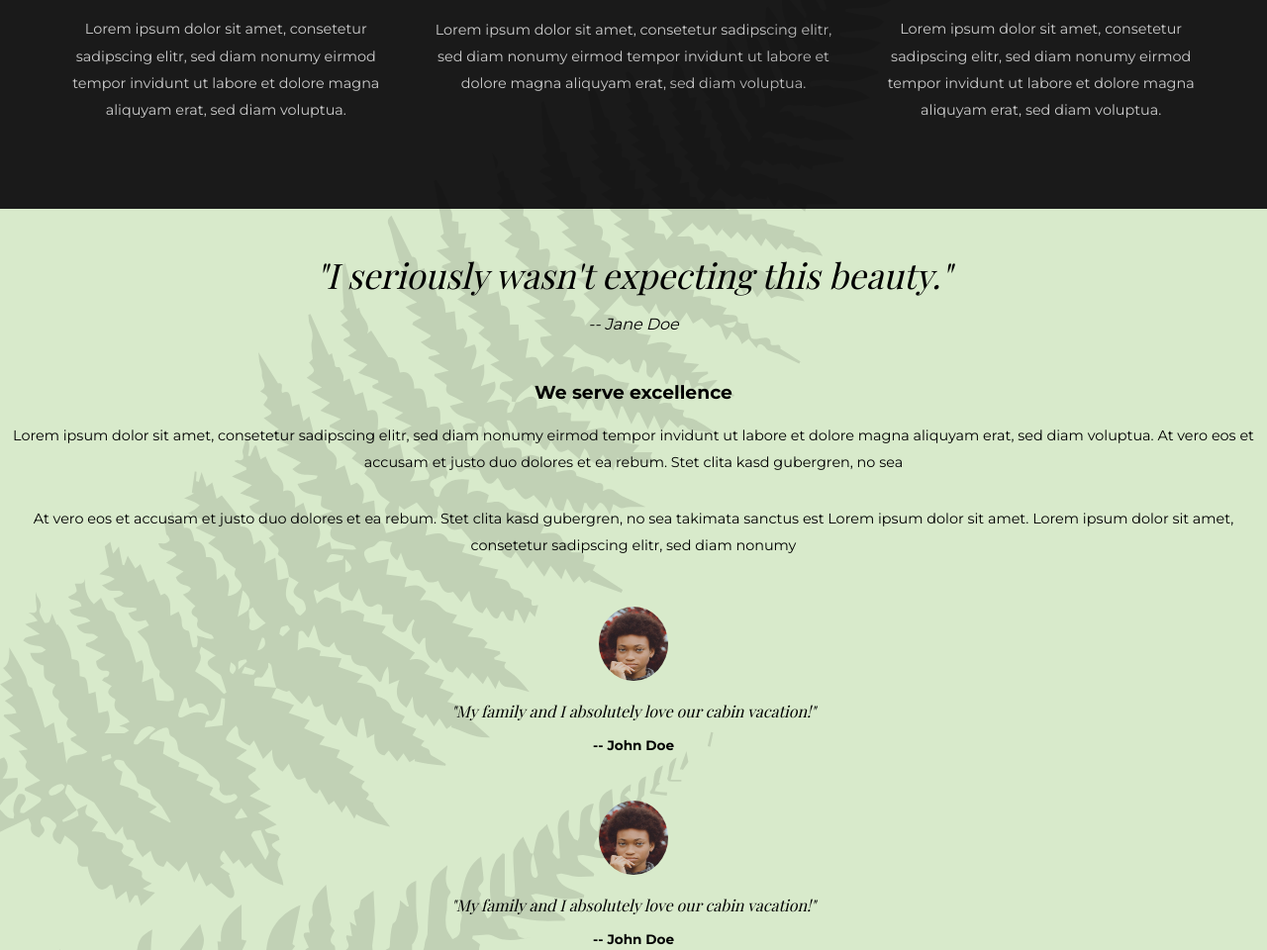
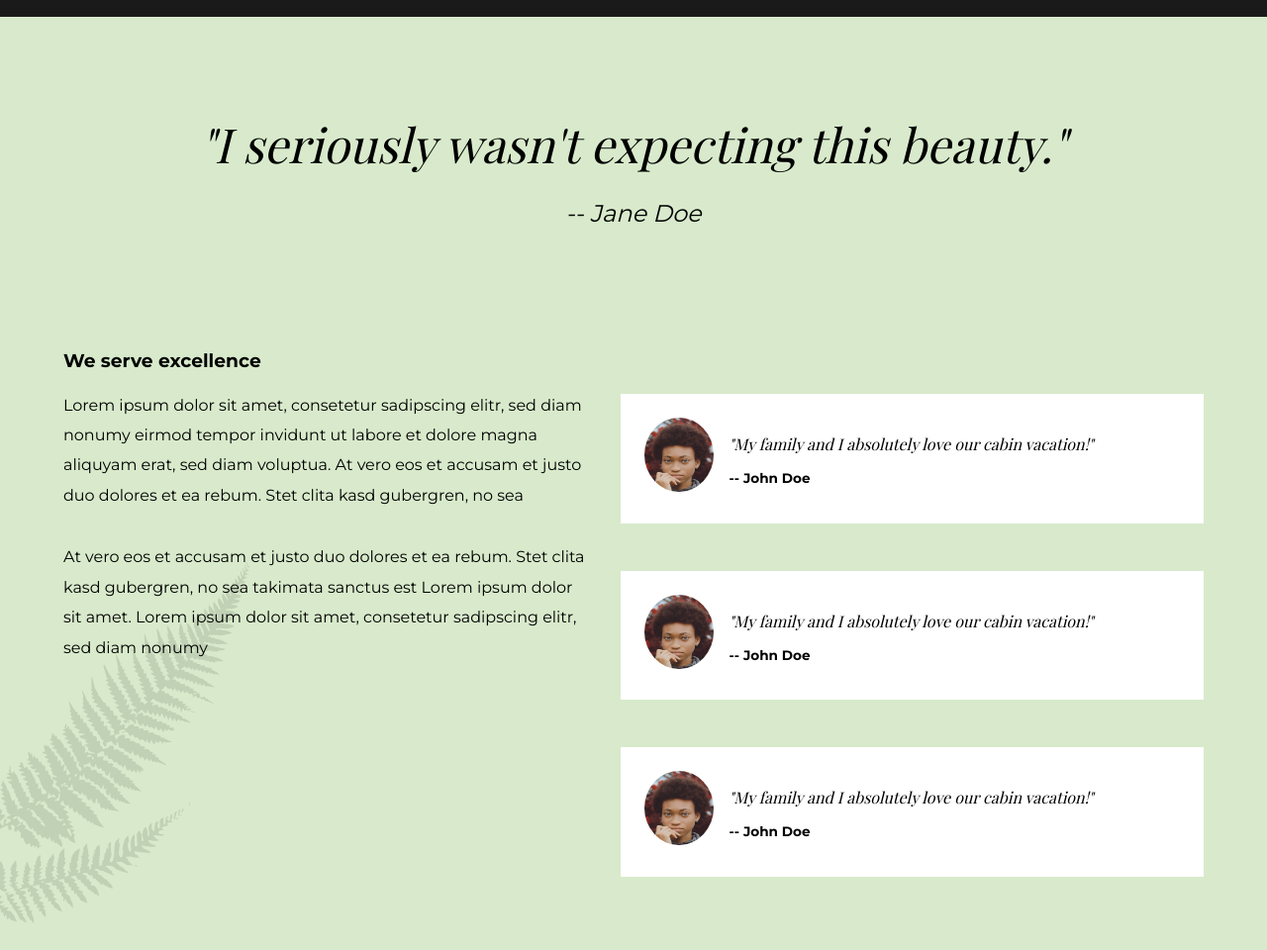
Before and after one commit to pauladarias/vacation_site, a plain HTML site: page index.html in a window 1280 px wide. Shown: the part 1507-2467 px from the top of the page at 99% size. After the commit the page ends 2443 px from the top, so only its background shows below. Drawn offline with nearby package versions, Linux system fonts and the light colour scheme.

Commit message:
Add media query for 900px

```diff
--- a/index.css
+++ b/index.css
@@ -125,7 +125,7 @@ ul.featured-cabins li {
 }
 
 .cabin-title {
-  font-size: 1.6em;
+  font-size: 1.3em;
   font-weight: bold;
 }
 
@@ -298,6 +298,112 @@ p.test-auth {
     display: grid;
     grid-template-columns: repeat(3,auto);
     grid-gap: 3em;
+  }
 }
 
+@media (min-width: 900px) {
+
+  .wrapper {
+    text-align: left;
+  }
+
+  .flex {
+    display: flex;
+  }
+
+  .hero {
+    padding: 8em 4em;
+  }
+
+  .last-container {
+    padding: 0 4em;
+  }
+
+  .main-copy {
+    width: 40%;
+  }
+
+  p.subtitle {
+    margin: 0 0 em;
+    padding: 0;
+  }
+
+  h1 {
+    font-size: 3em;
+    margin-top: 0;
+
+  }
+
+  ul.featured-cabin {
+    width: 70%;
+  }
+
+  .cabin-title {
+    margin-left: 1em;
+    font-size: 1.6em;
+  }
+
+  .main-quote, .main-cite {
+    text-align: center;
+  }
+
+  .main-quote {
+    font-size: 3em;
+    margin-top: 2em;
+  }
+
+  .main-cite {
+    font-size: 1.5em;
+  }
+
+  .bio {
+    width: 90%;
+    margin-top: 2em;;
+  }
+
+  ul.testimonials {
+    width: 100%;
+    margin-left: 2em;
+    top: 0;
+    padding: 0;
+  }
+
+  ul.testimonials li {
+    display: flex;
+    background: white;
+    padding: 1.5em;
+    margin-bottom: .1em;
+  }
+
+  .test-img {
+    margin-right: 1em;
+  }
+
+  .test-description {
+    margin-top: .5em;
+    font-size: 1.1em;
+    margin-bottom: 0;
+  }
+
+  .fern {
+    width: 20%;
+  }
+
+  .cabin-desc, ul.features li p, .left p {
+    font-size: 1em;
 }
+
+  /* .test-desc {
+    position: relative;
+    justify-content: inbetween;;
+    margin-left: 7em;
+    margin-top: 3em;
+  }
+
+  .test-auth {
+    margin-left: 9em;
+  } */
+
+
+
+}
```
